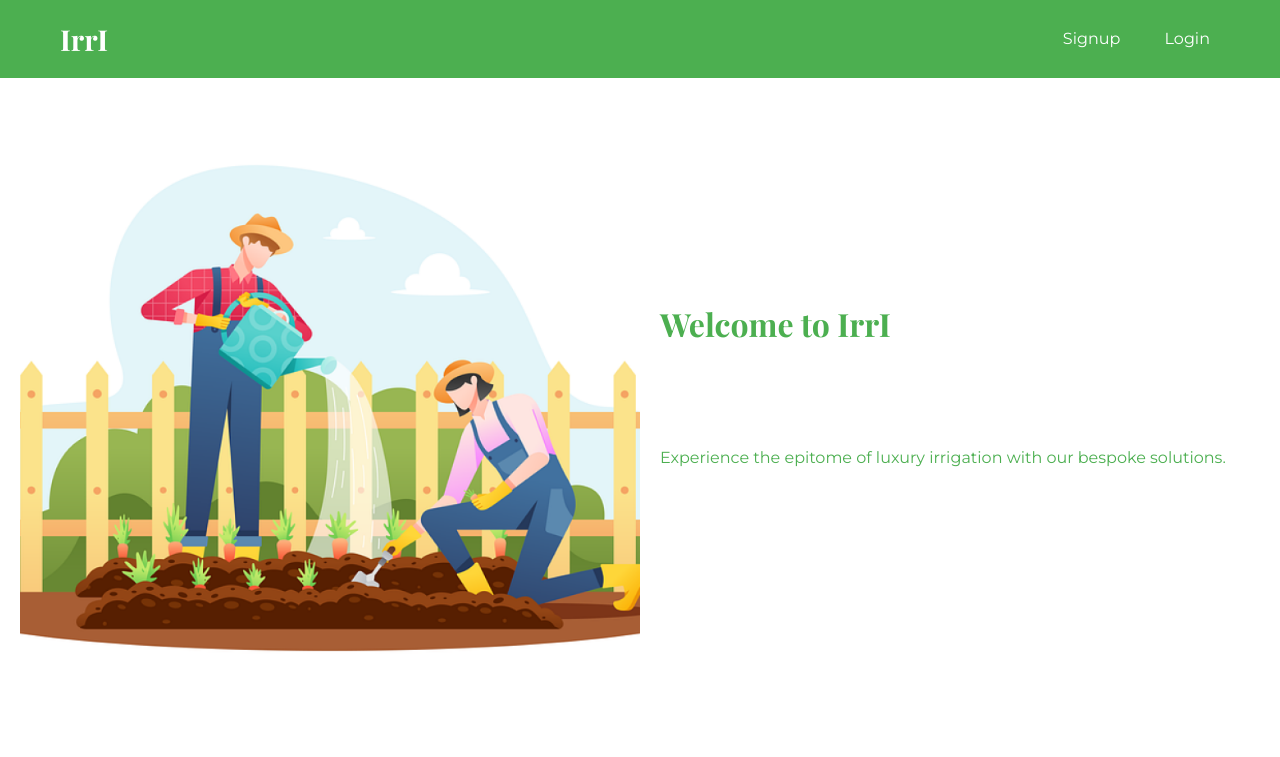
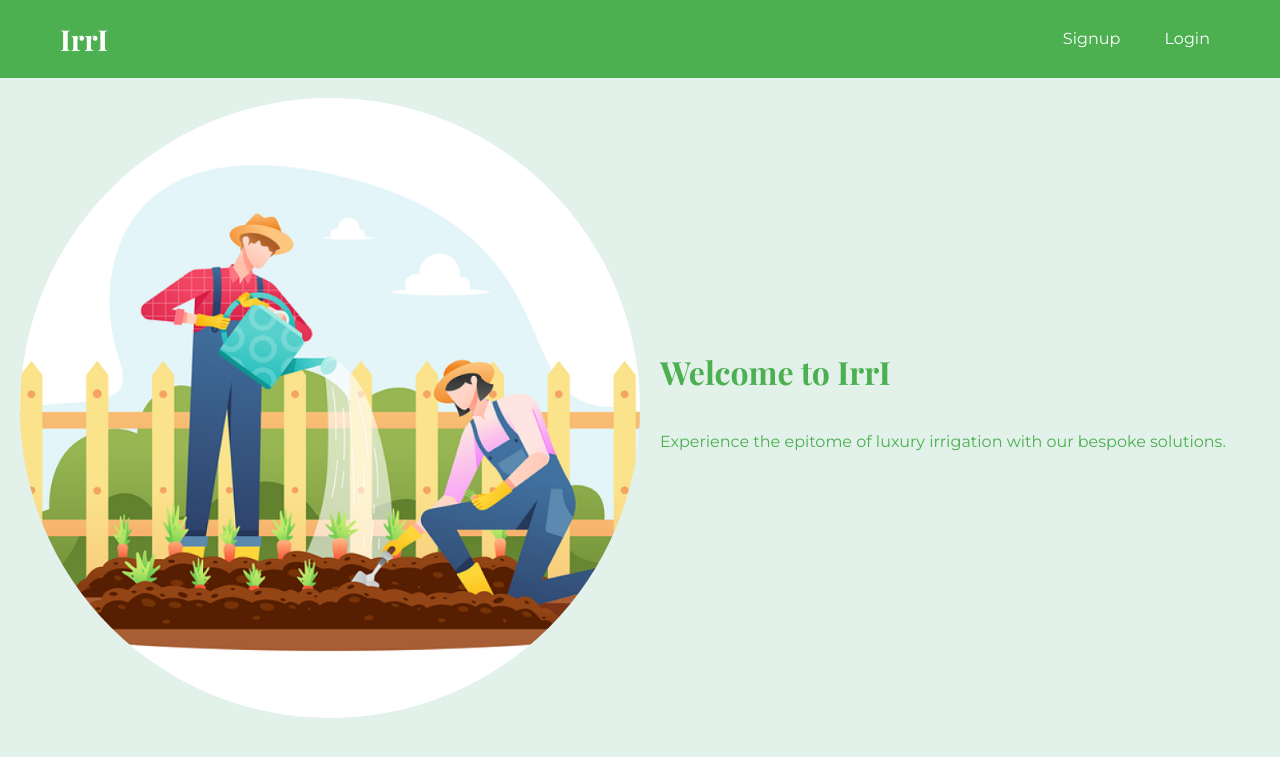
Before and after one commit to temmy669/DjangoIrri, a Django app: page / in a window 1280 px wide. Shown: the top 757 px of the page. Run offline with Django 3.2, Linux system fonts and the light colour scheme.

Commit message:
updated static and template files

```diff
--- a/irriApp/static/land.css
+++ b/irriApp/static/land.css
@@ -8,7 +8,7 @@
 body {
     font-family: 'Montserrat', sans-serif;
     line-height: 1.6;
-    background-color: rgba(255, 255, 255, 0.8);
+    background-color: rgba(224, 241, 232, 0.93);
 
 }
 
@@ -67,9 +67,10 @@ main {
 
 .hero img {
     max-width: 50%; /* Adjust this as needed */
-    max-height: 50% ; /* Ensure the image height auto adjusts to maintain aspect ratio */
+    max-height: 20% ; /* Ensure the image height auto adjusts to maintain aspect ratio */
     border-radius: 10px; /* Optional: adds rounded corners to the image */
-    margin-right: 20px; /* Add some space between the image and any other content */
+    margin-right: 20px;
+    border-radius: 100%; /* Add some space between the image and any other content */
 }
 
 .hero-content {
@@ -82,7 +83,7 @@ main {
     font-weight: 700;
     font-size: 2em; /* Large text for the main headline */
     color: #4CAF50; /* Color of the headline */
-    margin-bottom: 3em;
+    margin-bottom: 1em;
 }
 
 .hero-content p {
@@ -90,5 +91,5 @@ main {
     font-weight: 400;
     font-size: 1em; /* Size of the subtext */
     color:#4CAF50; /* Color of the paragraph text */
-    margin-bottom: 3em;
+    margin-bottom: 1em;
 }
--- a/irriApp/templates/land.html
+++ b/irriApp/templates/land.html
@@ -9,6 +9,8 @@
     <link rel="preconnect" href="https://fonts.gstatic.com">
     <link href="https://fonts.googleapis.com/css2?family=Playfair+Display:wght@700&family=Montserrat:wght@400;500;700&display=swap" rel="stylesheet">
     <link rel="stylesheet" href="{% static 'land.css' %}">
+    <link rel="icon" href="{% static 'image/favicon.ico' %}">
+
 </head>
 <body>
     <header>
```
Also changed, not shown: irriApp/static/dashboard.css (+11 -2 lines), irriApp/static/dashboard.js (+14 -4 lines), irriApp/templates/dashboard.html (+5 -6 lines), db.sqlite3.
